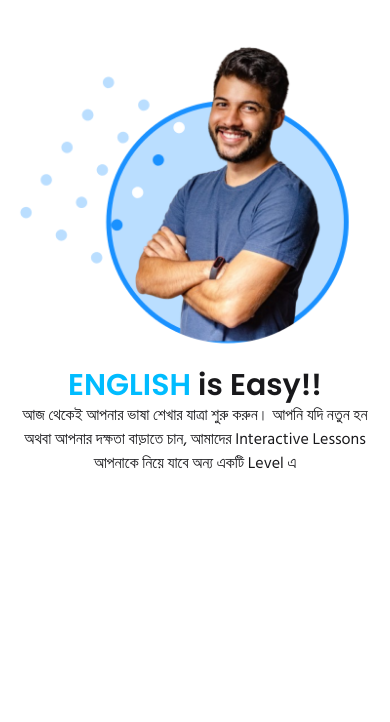
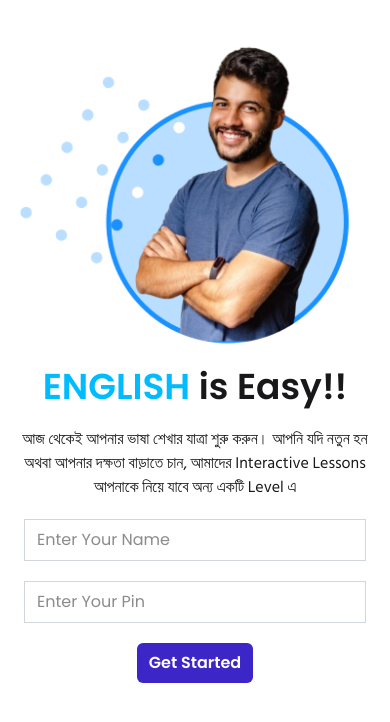
Before and after one commit to redwan-hossain/eng-janala, a plain HTML site: page index.html in a window 390 px wide. Shown: the part 74-796 px from the top of the page. Drawn offline with nearby package versions, Linux system fonts and the light colour scheme.

Commit message:
form added in hero section and responsive issue folve

```diff
--- a/index.html
+++ b/index.html
@@ -35,7 +35,7 @@
 <body>
 
     <header>
-        <div class="navbar bg-base-100 shadow-sm">
+        <div class="navbar bg-base-100">
             <div class="navbar-start">
                 <div class="dropdown">
                     <div tabindex="0" role="button" class="btn btn-ghost lg:hidden">
@@ -76,9 +76,20 @@
 
     <section class="w-11/12 mx-auto flex flex-col-reverse md:flex-row justify-between items-center py-5">
         <div class="contnent text-center md:text-left">
-            <h2 class="text-3xl font-semibold"><span class="text-sky-400">ENGLISH</span> is Easy!!</h2>
-            <p class="bangla-font">আজ থেকেই আপনার ভাষা শেখার যাত্রা শুরু করুন। আপনি যদি নতুন হন অথবা আপনার দক্ষতা বাড়াতে চান, আমাদের
+            <h2 class="text-4xl font-semibold mb-5"><span class="text-sky-400">ENGLISH</span> is Easy!!</h2>
+            <p class="bangla-font">আজ থেকেই আপনার ভাষা শেখার যাত্রা শুরু করুন। আপনি যদি নতুন হন অথবা আপনার দক্ষতা বাড়াতে
+                চান, আমাদের
                 Interactive Lessons আপনাকে নিয়ে যাবে অন্য একটি Level এ</p>
+
+
+            <form class="flex flex-col items-center md:items-start space-y-5 mt-5">
+                <input class="border-gray-300 py-2 px-3" type="text" placeholder="Enter Your Name">
+                <input class="border-gray-300 py-2 px-3" type="password" placeholder="Enter Your Pin">
+
+                <button class="font-semibold bg-[#3D26C7] text-white rounded-md px-3 py-2 cursor-pointer">Get Started</button>
+
+            </form>
+
         </div>
 
         <div class="image">
```
